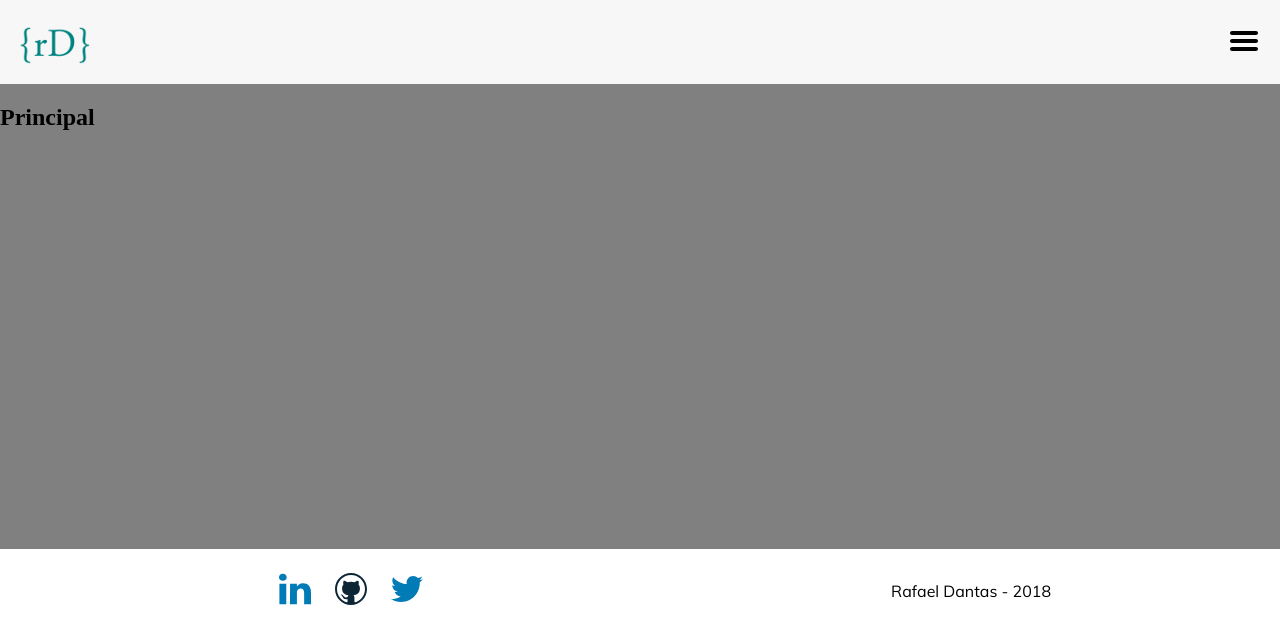
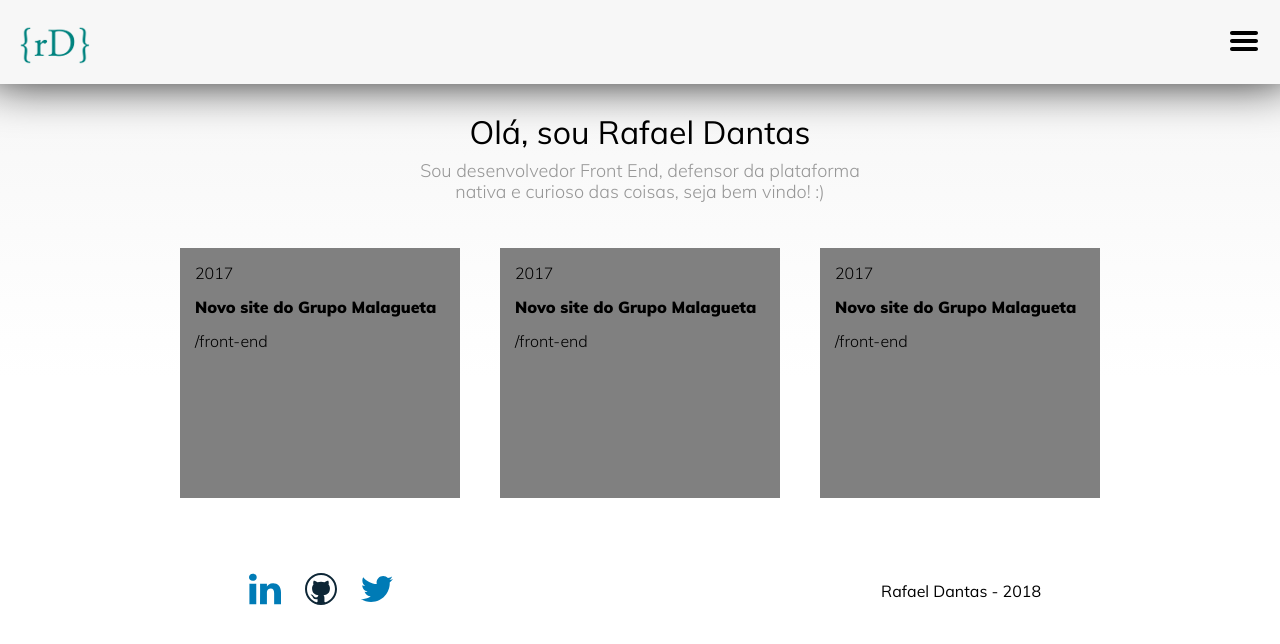
Before and after one commit to raffaeldantass/novoPortfolio, a website: page _teste/index.html in a window 1280 px wide. Drawn offline with Linux system fonts and the light colour scheme.

Commit message:
New sections

```diff
--- a/_teste/_assets/_css/footer.css
+++ b/_teste/_assets/_css/footer.css
@@ -5,6 +5,7 @@
 }
 
 .rodape__logo-list {
+	padding: 0;
 	list-style: none;
 }
 
@@ -16,3 +17,14 @@
 	width: 32px;
 	padding: 0 10px;
 }
+
+.rodape__nome-autor {
+	text-align: center;
+}
+
+@media screen and (max-width: 420px) {
+	.rodape {
+		flex-direction: column;
+		justify-content: center;
+	}
+}
--- a/_teste/_assets/_css/grid.css
+++ b/_teste/_assets/_css/grid.css
@@ -12,7 +12,10 @@
 }
 
 .conteudo {
-  grid-area: conteudo;
+	grid-area: conteudo;
+	display: flex;
+	align-items: center;
+	flex-direction: column;
 }
 
 .rodape {
--- a/_teste/_assets/_css/main.css
+++ b/_teste/_assets/_css/main.css
@@ -5,25 +5,24 @@
 }
 
 .menu {
-  background-color: var(--cor-fundo, #F7F7F7);
+	background-color: var(--cor-fundo, #F7F7F7);
+	-webkit-box-shadow: 0 -15px 50px 10px #000;
+	box-shadow: 0 -15px 50px 10px #000;
 }
 
 .menu {
   position: relative;
 }
 
-.conteudo {
-	background-color: #808080;
-}
 
 .menu__logo {
-  height: auto;
+	height: auto;
   margin: 10px 0 0 20px;
   max-width: 100%;
 }
 
 .menu__hamburguer {
-  position: absolute;
+	position: absolute;
   top: 25px;
   right: 20px;
 }
@@ -36,7 +35,7 @@
 }
 
 .menu__side-menu {
-  background-color: #000;
+	background-color: #000;
   display: none;
   flex-direction: column;
   justify-content: center;
@@ -59,8 +58,53 @@
 }
 
 .menu__side-link {
-  color: var(--cor-texto, #808080);
+	color: var(--cor-texto, #808080);
   font-size: 2em;
   padding: 20px 0;
   text-decoration: none;
 }
+
+.conteudo {
+	background: -moz-linear-gradient(270deg, rgba(247,247,247,1) 0%, rgba(255,255,255,1) 63%); /* ff3.6+ */
+	background: -webkit-gradient(linear, left top, left bottom, color-stop(0%, rgba(247,247,247,1)), color-stop(63%, rgba(255,255,255,1))); /* safari4+,chrome */
+	background: -webkit-linear-gradient(270deg, rgba(247,247,247,1) 0%, rgba(255,255,255,1) 63%); /* safari5.1+,chrome10+ */
+	background: -o-linear-gradient(270deg, rgba(247,247,247,1) 0%, rgba(255,255,255,1) 63%); /* opera 11.10+ */
+	background: -ms-linear-gradient(270deg, rgba(247,247,247,1) 0%, rgba(255,255,255,1) 63%); /* ie10+ */
+	background: linear-gradient(180deg, rgba(247,247,247,1) 0%, rgba(255,255,255,1) 63%); /* w3c */
+	filter: progid:DXImageTransform.Microsoft.gradient( startColorstr='#F7F7F7', endColorstr='#ffffff',GradientType=0 ); /* ie6-9 */
+}
+
+.conteudo__titulo {
+	font-weight: normal;
+	padding: 10px 0 0 0;
+	margin: 20px 0 0 0;
+	text-align: center;
+}
+
+.conteudo__subtitulo {
+	color: #979797;
+	padding: 0;
+	margin: 10px 0 0 0;
+	font-size: 18px;
+	font-weight: normal;
+	text-align: center;
+	max-width: 450px;
+}
+
+.conteudo__lista-trabalhos {
+	display: flex;
+	flex-wrap: wrap;
+	justify-content: center;
+	margin: 30px 0 0 0;
+	align-items: center;
+}
+
+.conteudo__trabalho {
+	background-color: #808080;
+	margin: 15px 20px;
+	padding: 0 15px;
+	width: 250px;
+	max-width: 250px;
+	height: 250px;
+	max-height: 250px;
+}
--- a/_teste/index.html
+++ b/_teste/index.html
@@ -25,15 +25,37 @@
 						</svg>
 
             <div class="menu__side-menu">
-                <a href="#" class="muliLight menu__side-link" target="index.html"> Trabalhos </a>
+								<a href="#" class="muliLight menu__side-link" target="index.html"> Trabalhos </a>
                 <a href="#" class="muliLight menu__side-link" target="index.html"> Quem sou  </a>
+								<a href="#" class="muliLight menu__side-link" target="index.html"> Talks 		 </a>
                 <a href="#" class="muliLight menu__side-link" target="index.html"> Contato   </a>
             </div>
         </header>
 
         <main class="conteudo">
-            <h2>Principal</h2>
-        </main>
+						<h1 class="muliRegular conteudo__titulo"> Olá, sou Rafael Dantas </h1>
+						<h2 class="muliLight conteudo__subtitulo"> Sou desenvolvedor Front End, defensor da plataforma nativa e curioso das coisas, seja bem vindo! :) </h2>
+
+						<div class="conteudo__lista-trabalhos">
+							<div class="conteudo__trabalho">
+								<p class="muliLight"> 2017 </p>
+								<p class="muliBlack"> Novo site do Grupo Malagueta </p>
+								<p class="muliLight"> /front-end</p>
+							</div>
+
+							<div class="conteudo__trabalho">
+								<p class="muliLight"> 2017 </p>
+								<p class="muliBlack"> Novo site do Grupo Malagueta </p>
+								<p class="muliLight"> /front-end</p>
+							</div>
+
+							<div class="conteudo__trabalho">
+								<p class="muliLight"> 2017 </p>
+								<p class="muliBlack"> Novo site do Grupo Malagueta </p>
+								<p class="muliLight"> /front-end</p>
+							</div>
+						</div>
+				</main>
 
         <footer class="rodape">
 					<ul class="rodape__logo-list">
@@ -53,7 +75,7 @@
 							</a>
 						</li>
 					</ul>
-					<p class="muliRegular">
+					<p class="muliRegular rodape__nome-autor">
 						Rafael Dantas - 2018
 					</p>
         </footer>
```
